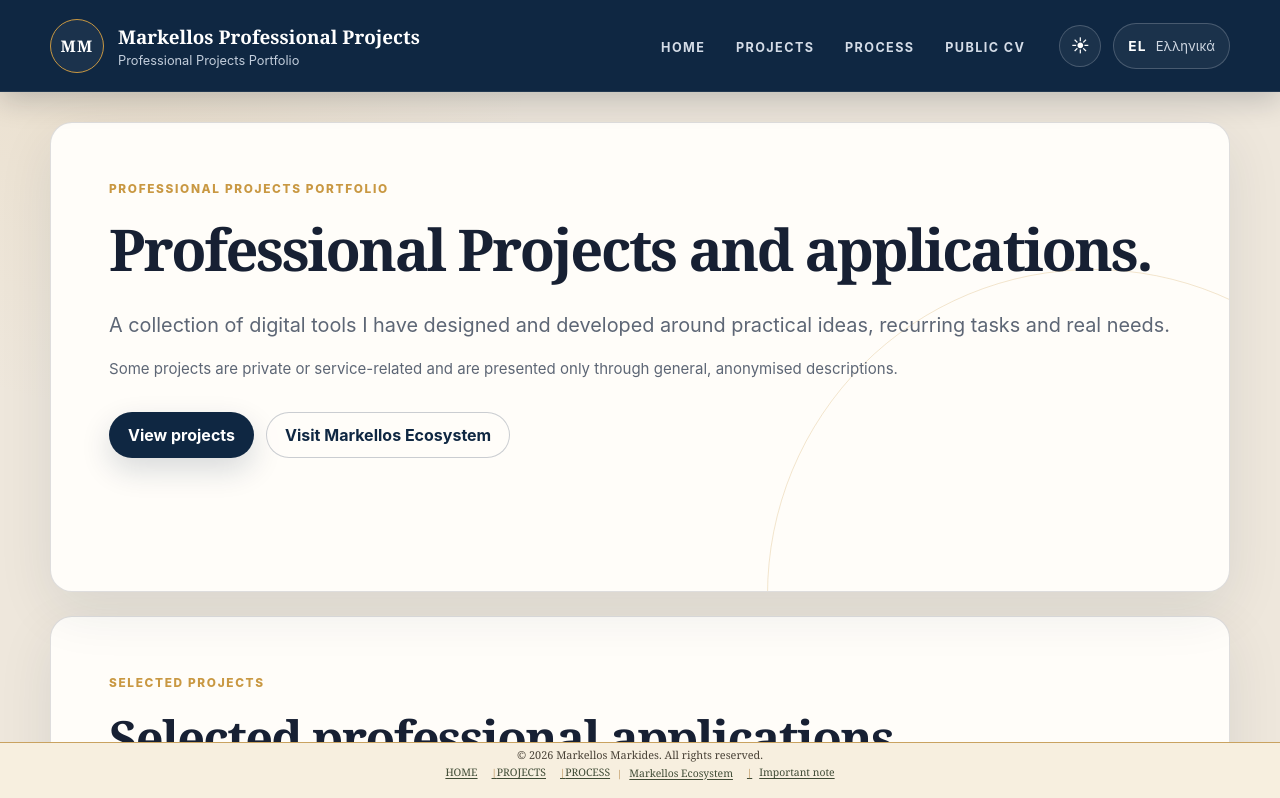
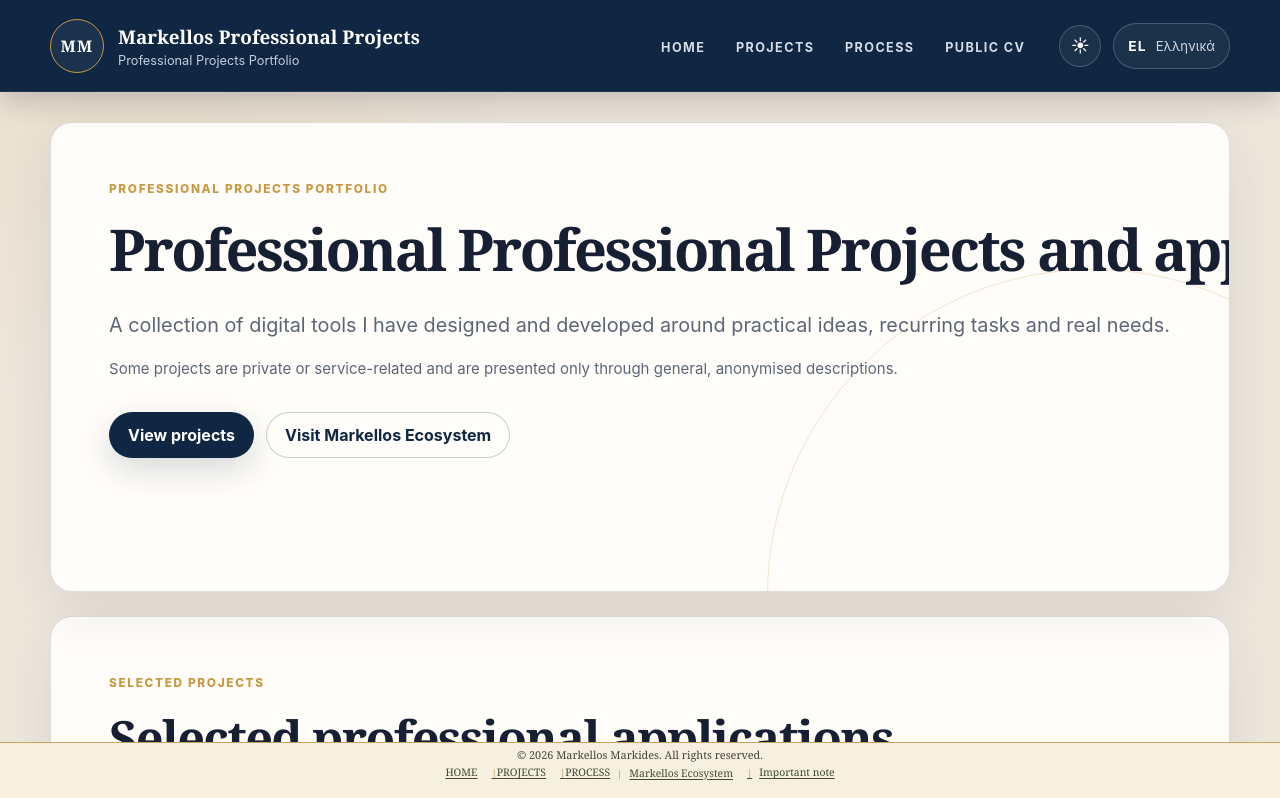
Before and after one commit to mmark76/markellos-professional-apps, a React (Vite) app: page / in a window 1280 px wide. Shown: the top 798 px of the page. Built offline with nearby package versions, Linux system fonts and the light colour scheme.

Commit message:
Use Professional Projects and apps hero title

```diff
--- a/src/App.tsx
+++ b/src/App.tsx
@@ -26,7 +26,7 @@ function App() {
         languageLabel: 'Ελληνικά',
         themeLabel: darkMode ? 'Use light theme' : 'Use dark theme',
         eyebrow: 'PROFESSIONAL PROJECTS PORTFOLIO',
-        title: 'Projects and applications.',
+        title: 'Professional Projects and apps.',
         lead:
           'A collection of digital tools I have designed and developed around practical ideas, recurring tasks and real needs.',
         note:
```
